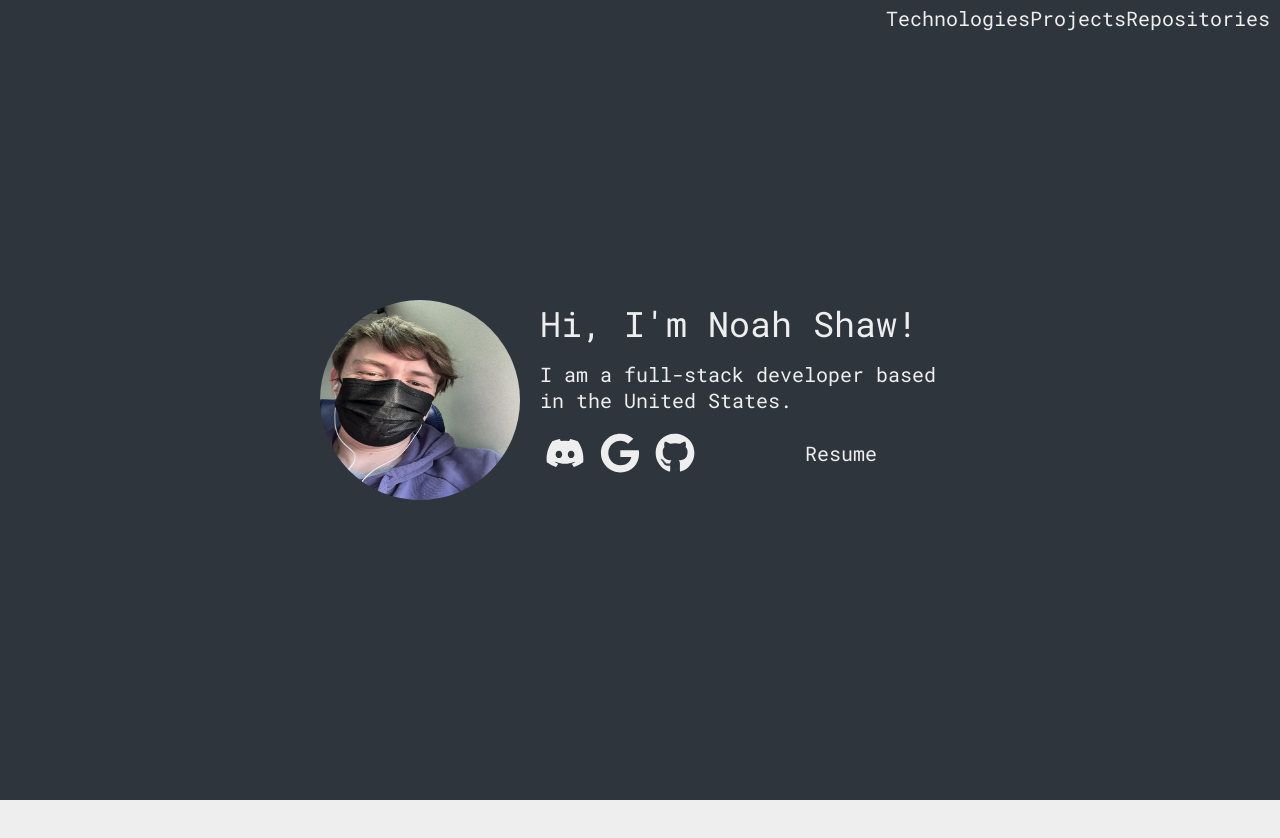
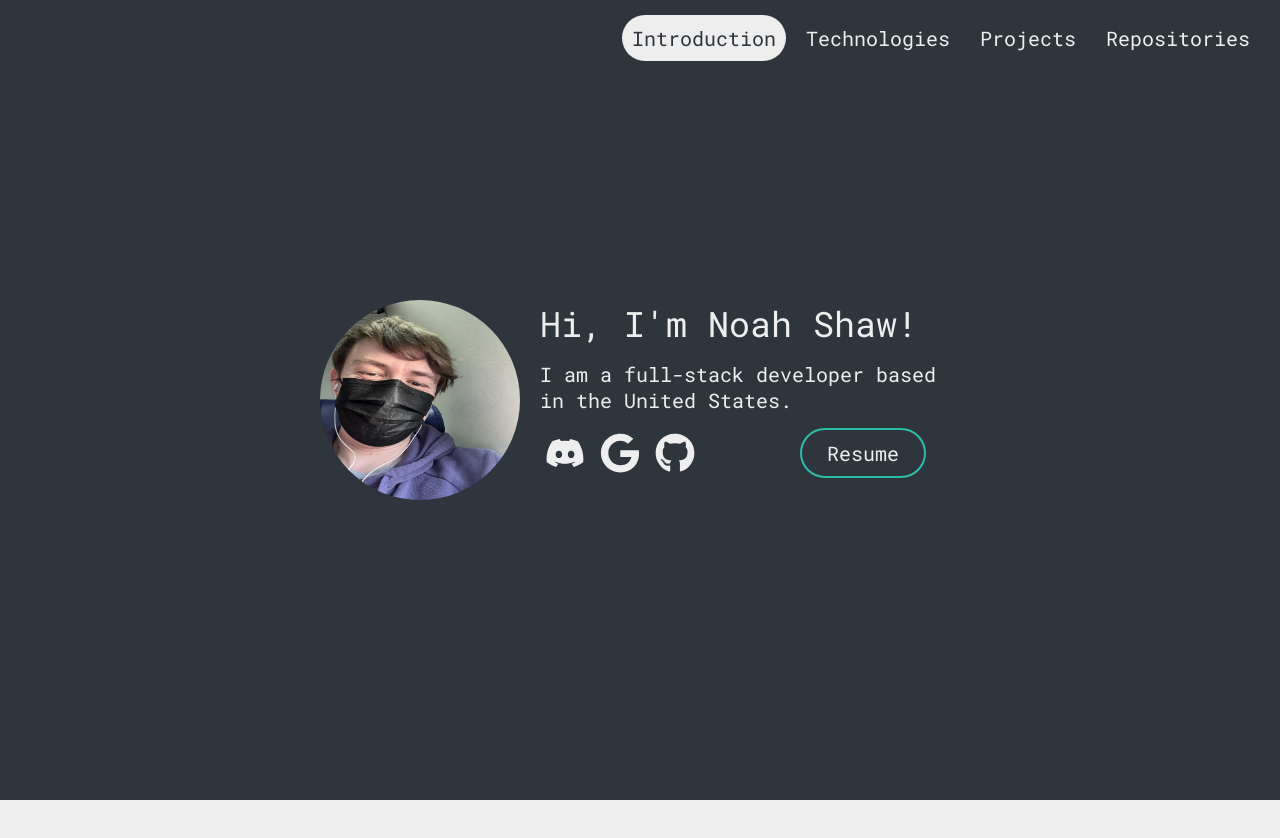
Before and after one commit to DaylightNebula/daylightnebula.github.io, a React (Create React App) app: page / in a window 1280 px wide. Shown: the top 838 px of the page. Built offline with nearby package versions, Linux system fonts and the light colour scheme.

Commit message:
Base page is now working

```diff
--- a/src/elements/IntroElement.js
+++ b/src/elements/IntroElement.js
@@ -3,13 +3,14 @@ import {colors} from "../helpers/Colors";
 import { FontAwesomeIcon } from "@fortawesome/react-fontawesome";
 import {faDiscord, faGithub, faGoogle} from "@fortawesome/free-brands-svg-icons";
 import BetterButton from "../helpers/BetterButton";
-import me from "../pages/mainpage/me.jpg";
+import me from "../me.jpg";
 import BetterText from "../helpers/BetterText";
 
 function ContactButtons() {
     const discordClick = () => { console.log("TODO discord link") };
     const gmailClick = () => { console.log("TODO gmail link") };
     const githubClick = () => { console.log("TODO github link") };
+    const resumeClick = () => { console.log("TODO resume link") };
 
     return (
         <Container style={{
@@ -50,8 +51,16 @@ function ContactButtons() {
             <div style={{ width: 100 }} />
 
             {/* resume button */}
-            <BetterButton initColor={"transparent"} hoverColor={colors.grays.campfire} border={"red"} >
+            <BetterButton
+                initColor={colors.grays.darkgray}
+                radius={100}
+                hoverColor={colors.grays.campfire}
+                border={`2px solid ${colors.primaries.green}`}
+                onClick={resumeClick}
+            >
+                <div style={{ width: 20 }} />
                 <BetterText color={colors.grays.offwhite} >Resume</BetterText>
+                <div style={{ width: 20 }} />
             </BetterButton>
         </Container>
     );
@@ -74,17 +83,11 @@ export default function IntroElement() {
                 height: 200,
                 width: 400
             }} >
-                <FormText style={{
-                    fontFamily: "Roboto Mono",
-                    fontSize: 35,
-                    color: colors.grays.offwhite
-                }} >Hi, I'm Noah Shaw!</FormText>
+                <BetterText size={35} color={colors.grays.offwhite}>Hi, I'm Noah Shaw!</BetterText>
                 <Container style={{ height: 15 }} />
-                <FormText style={{
-                    fontFamily: "Roboto Mono",
-                    fontSize: 20,
-                    color: colors.grays.offwhite
-                }} >I am a full-stack developer based in the United States.</FormText>
+                <BetterText size={20} color={colors.grays.offwhite}>
+                    I am a full-stack developer based in the United States.
+                </BetterText>
                 <Container style={{ height: 15 }} />
                 <ContactButtons/>
             </Container>
--- a/src/elements/Topbar.js
+++ b/src/elements/Topbar.js
@@ -1,18 +1,53 @@
 import {Container, Form, FormText} from "react-bootstrap";
 import {colors} from "../helpers/Colors";
 import BetterText from "../helpers/BetterText";
+import BetterButton from "../helpers/BetterButton";
+import {useEffect, useState} from "react";
+
+function TopbarElement(props) {
+    // if we are clicked, we should goto the given page
+    const goto = () => {
+        window.scrollTo({
+            top: window.innerHeight * (props.scrollMult ? props.scrollMult : 0),
+            behavior: 'smooth'
+        });
+    };
+
+    return (
+        // eslint-disable-next-line no-restricted-globals
+        <BetterButton initColor={props.isHighlighted ? colors.grays.offwhite : "transparent"} hoverColor={colors.grays.campfire} radius={100} onClick={goto} >
+            <BetterText color={props.isHighlighted ? colors.grays.darkgray : colors.grays.offwhite} padding={5} >
+                {props.children}
+            </BetterText>
+        </BetterButton>
+    );
+}
 
 function Topbar() {
+    // setup scroll state so we know which state we are in
+    const [scroll, setScroll] = useState(0);
+    useEffect(() => {
+        window.addEventListener("scroll", (e) => setScroll(Math.round(window.scrollY / window.innerHeight)))
+    }, [scroll]);
+
     return (
         <Container style={{
             position: "fixed",
             right: 10,
             top: 5,
             background: colors.grays.darkgray,
+            padding: 10,
+            borderRadius: 100,
+            display: "flex",
+            flexDirection: "row"
         }}>
-            <BetterText color={colors.grays.offwhite} >Technologies</BetterText>
-            <BetterText color={colors.grays.offwhite} >Projects</BetterText>
-            <BetterText color={colors.grays.offwhite} >Repositories</BetterText>
+            <TopbarElement scrollMult={0} isHighlighted={scroll === 0} >Introduction</TopbarElement>
+            <div style={{ width: 10 }} />
+            <TopbarElement scrollMult={1} isHighlighted={scroll === 1} >Technologies</TopbarElement>
+            <div style={{ width: 10 }} />
+            <TopbarElement scrollMult={2} isHighlighted={scroll === 2} >Projects</TopbarElement>
+            <div style={{ width: 10 }} />
+            <TopbarElement scrollMult={3} isHighlighted={scroll === 3} >Repositories</TopbarElement>
         </Container>
     );
 }
--- a/src/helpers/BetterButton.js
+++ b/src/helpers/BetterButton.js
@@ -14,6 +14,7 @@ export default function BetterButton(props) {
                 border: props.border ? props.border : "none",
                 padding: props.padding ? props.padding : 5,
                 borderRadius: props.radius ? props.radius : 5,
+                cursor: "pointer",
 
                 /* center content */
                 display: "flex",
@@ -21,7 +22,7 @@ export default function BetterButton(props) {
                 alignItems: "center"
             }}
             onClick={props.onClick}
-            onMouseOver={() => handleMouseOver()}
+            onMouseOver={handleMouseOver}
             onMouseOut={handleMouseOut}
         >
             {props.children}
--- a/src/helpers/BetterText.js
+++ b/src/helpers/BetterText.js
@@ -5,6 +5,9 @@ export default function BetterText(props) {
     return (<FormText style={{
         fontFamily: "Roboto Mono",
         fontSize: props.size ? props.size : 20,
-        color: props.color ? props.color : colors.grays.darkgray
+        color: props.color ? props.color : colors.grays.darkgray,
+        cursor: "none",
+        padding: props.padding ? props.padding : 0,
+        backgroundColor: props.backgroundColor ? props.backgroundColor : "transparent"
     }} >{props.children}</FormText>);
 }
--- a/src/index.js
+++ b/src/index.js
@@ -1,17 +1,19 @@
 import React from 'react';
 import ReactDOM from 'react-dom/client';
-import './index.css';
-import MainPage from './pages/mainpage/MainPage';
-import reportWebVitals from './reportWebVitals';
+import "./index.css";
+import IntroElement from "./elements/IntroElement";
+import TechElement from "./elements/TechElement";
+import ProjectsElement from "./elements/ProjectsElement";
+import RepositoriesElement from "./elements/RepositoriesElement";
+import Topbar from "./elements/Topbar";
 
 const root = ReactDOM.createRoot(document.getElementById('root'));
 root.render(
   <React.StrictMode>
-    <MainPage />
+      <IntroElement id={"intro"} />
+      <TechElement id={"tech"} />
+      <ProjectsElement id={"projects"} />
+      <RepositoriesElement id={"repo"} />
+      <Topbar/>
   </React.StrictMode>
 );
-
-// If you want to start measuring performance in your app, pass a function
-// to log results (for example: reportWebVitals(console.log))
-// or send to an analytics endpoint. Learn more: https://bit.ly/CRA-vitals
-reportWebVitals();
--- a/src/pages/mainpage/MainPage.js
+++ /dev/null
@@ -1,22 +0,0 @@
-import {Button, Container, FormText, Image} from "react-bootstrap";
-import IntroElement from "../../elements/IntroElement";
-import ProjectsElement from "../../elements/ProjectsElement";
-import TechElement from "../../elements/TechElement";
-import React from "react";
-import RepositoriesElement from "../../elements/RepositoriesElement";
-import Topbar from "../../elements/Topbar";
-
-
-function MainPage() {
-    return (
-        <Container>
-            <IntroElement/>
-            <TechElement/>
-            <ProjectsElement/>
-            <RepositoriesElement/>
-            <Topbar/>
-        </Container>
-    );
-}
-
-export default MainPage;
--- a/src/reportWebVitals.js
+++ /dev/null
@@ -1,13 +0,0 @@
-const reportWebVitals = onPerfEntry => {
-  if (onPerfEntry && onPerfEntry instanceof Function) {
-    import('web-vitals').then(({ getCLS, getFID, getFCP, getLCP, getTTFB }) => {
-      getCLS(onPerfEntry);
-      getFID(onPerfEntry);
-      getFCP(onPerfEntry);
-      getLCP(onPerfEntry);
-      getTTFB(onPerfEntry);
-    });
-  }
-};
-
-export default reportWebVitals;
```
Also changed, not shown: src/App.css (deleted, +0 -38 lines), src/App.js (deleted, +0 -25 lines), src/setupTests.js (deleted, +0 -5 lines), src/me.jpg (renamed from src/pages/mainpage/me.jpg), 1 other file (tests, documents, lock files or other folders).
